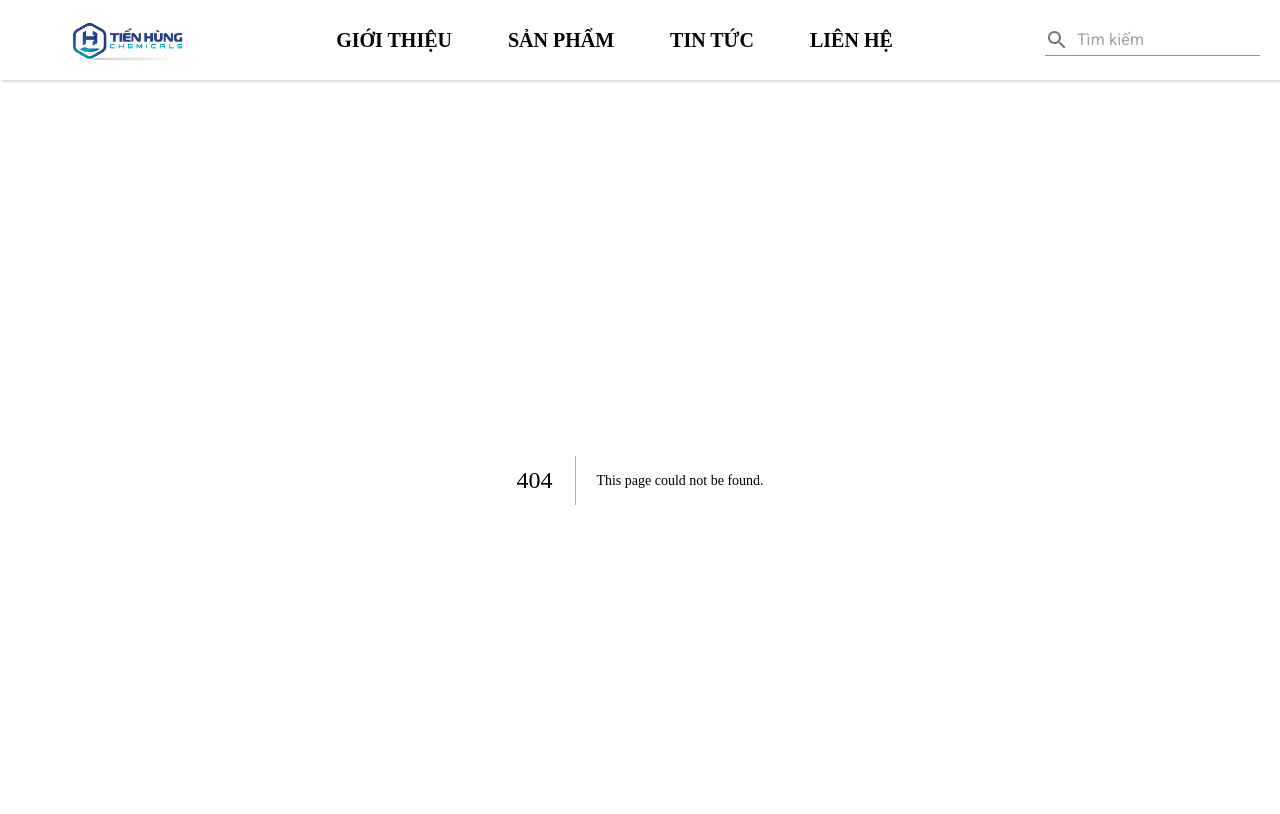
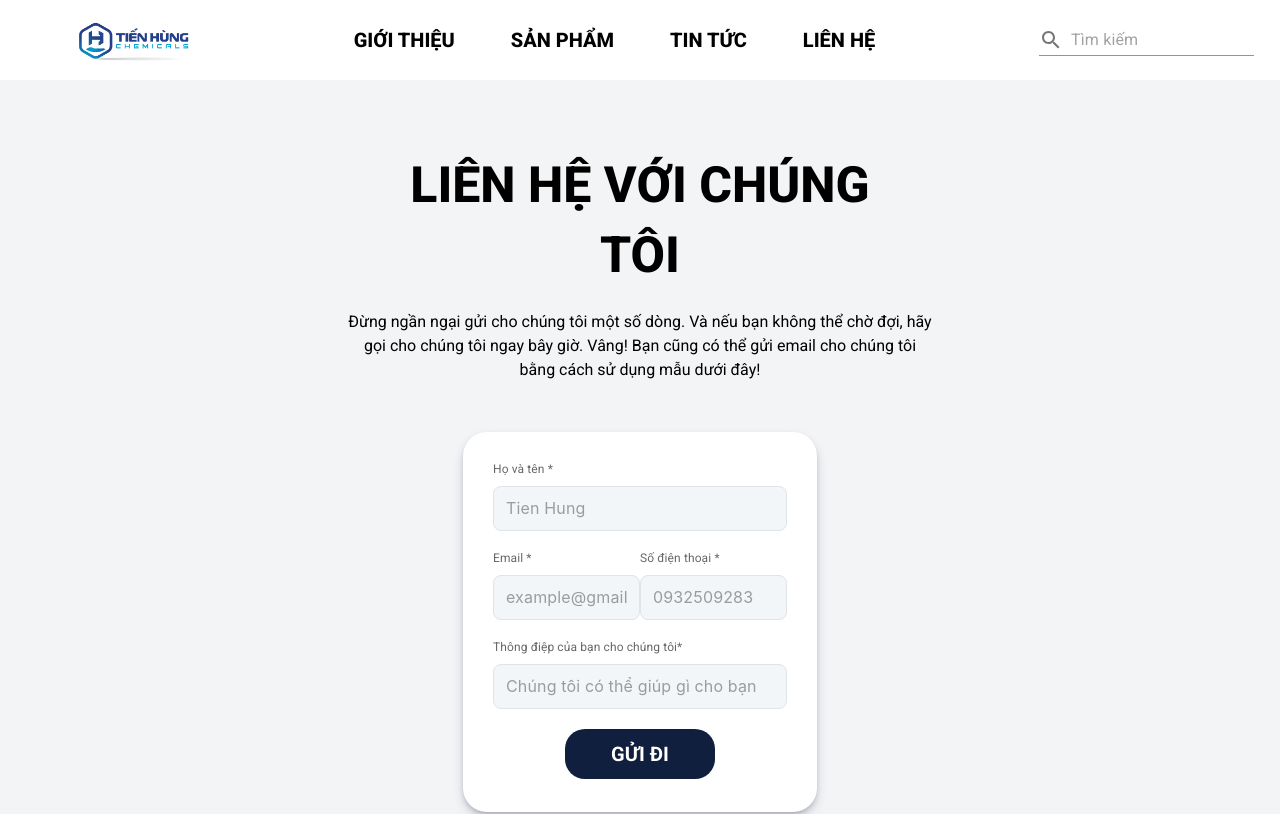
Before and after one commit to vodoanhoanglong/Next_F1, a Next.js app: page /contact in a window 1280 px wide. Before the commit this address had no page. Shown: the top 814 px of the page. Built offline with nearby package versions, Linux system fonts and the light colour scheme.

Commit message:
Done page contact

```diff
--- /dev/null
+++ b/src/app/contact/page.tsx
@@ -0,0 +1,127 @@
+"use client";
+import { FormControl, InputBase, InputLabel, alpha, styled } from "@mui/material";
+import Link from "next/link";
+import { NavBarKey, NavBarLink } from "../../components";
+
+const BootstrapInputShort = styled(InputBase)(({ theme }) => ({
+  "label + &": {
+    marginTop: theme.spacing(3),
+  },
+  "& .MuiInputBase-input": {
+    borderRadius: 8,
+    position: "relative",
+    backgroundColor: theme.palette.mode === "light" ? "#F3F6F9" : "#1A2027",
+    border: "1px solid",
+    borderColor: theme.palette.mode === "light" ? "#E0E3E7" : "#2D3843",
+    fontSize: 16,
+    width: "auto",
+    padding: "10px 12px",
+    transition: theme.transitions.create(["border-color", "background-color", "box-shadow"]),
+    // Use the system font instead of the default Roboto font.
+    fontFamily: [
+      "-apple-system",
+      "BlinkMacSystemFont",
+      '"Segoe UI"',
+      "Roboto",
+      '"Helvetica Neue"',
+      "Arial",
+      "sans-serif",
+      '"Apple Color Emoji"',
+      '"Segoe UI Emoji"',
+      '"Segoe UI Symbol"',
+    ].join(","),
+    "&:focus": {
+      boxShadow: `${alpha(theme.palette.primary.main, 0.25)} 0 0 0 0.2rem`,
+      borderColor: theme.palette.primary.main,
+    },
+  },
+}));
+
+const BootstrapInputLong = styled(InputBase)(({ theme }) => ({
+  "label + &": {
+    marginTop: theme.spacing(3),
+  },
+  "& .MuiInputBase-input": {
+    borderRadius: 8,
+    position: "relative",
+    backgroundColor: theme.palette.mode === "light" ? "#F3F6F9" : "#1A2027",
+    border: "1px solid",
+    borderColor: theme.palette.mode === "light" ? "#E0E3E7" : "#2D3843",
+    fontSize: 16,
+    width: "500px",
+    padding: "10px 12px",
+    transition: theme.transitions.create(["border-color", "background-color", "box-shadow"]),
+    // Use the system font instead of the default Roboto font.
+    fontFamily: [
+      "-apple-system",
+      "BlinkMacSystemFont",
+      '"Segoe UI"',
+      "Roboto",
+      '"Helvetica Neue"',
+      "Arial",
+      "sans-serif",
+      '"Apple Color Emoji"',
+      '"Segoe UI Emoji"',
+      '"Segoe UI Symbol"',
+    ].join(","),
+    "&:focus": {
+      boxShadow: `${alpha(theme.palette.primary.main, 0.25)} 0 0 0 0.2rem`,
+      borderColor: theme.palette.primary.main,
+    },
+  },
+}));
+
+export default async function ContactPage() {
+  return (
+    <div className="contact common-background">
+      <div className="contact__intro">
+        <div className="contact__intro-wrapper">
+          <h1>Liên hệ với chúng tôi</h1>
+          <p>
+            Đừng ngần ngại gửi cho chúng tôi một số dòng. Và nếu bạn không thể chờ đợi, hãy gọi cho chúng tôi ngay bây
+            giờ. Vâng! Bạn cũng có thể gửi email cho chúng tôi bằng cách sử dụng mẫu dưới đây!
+          </p>
+        </div>
+        <div className="contact__form">
+          <div className="contact__form-wrapper">
+            <div className="flex justify-center">
+              <FormControl variant="standard">
+                <InputLabel shrink htmlFor="bootstrap-input">
+                  Họ và tên *
+                </InputLabel>
+                <BootstrapInputLong placeholder="Tien Hung" />
+              </FormControl>
+            </div>
+            <div className="flex justify-between mt-5">
+              <FormControl variant="standard">
+                <InputLabel shrink htmlFor="bootstrap-input">
+                  Email *
+                </InputLabel>
+                <BootstrapInputShort placeholder="example@gmail.com" />
+              </FormControl>
+              <FormControl variant="standard">
+                <InputLabel shrink htmlFor="bootstrap-input">
+                  Số điện thoại *
+                </InputLabel>
+                <BootstrapInputShort placeholder="0932509283" />
+              </FormControl>
+            </div>
+            <div className="flex justify-center mt-5">
+              <FormControl variant="standard">
+                <InputLabel shrink htmlFor="bootstrap-input">
+                  Thông điệp của bạn cho chúng tôi*
+                </InputLabel>
+                <BootstrapInputLong placeholder="Chúng tôi có thể giúp gì cho bạn" />
+              </FormControl>
+            </div>
+            <div className="mt-5 flex justify-center">
+              <button>
+                <Link href={`${NavBarLink[NavBarKey.Contact]}`}>Gửi đi</Link>
+              </button>
+            </div>
+          </div>
+        </div>
+      </div>
+    </div>
+  );
+}
--- a/src/app/page.tsx
+++ b/src/app/page.tsx
@@ -20,9 +20,7 @@ export default async function HomePage() {
       <main className="overflow-hidden common-background">
         <Slider images={sliderData} />
         <span className="mt-5 flex justify-center items-center">
-          <hr className="divide" />
-          <h1 className="whitespace-nowrap">Sản Phẩm Nổi Bật</h1>
-          <hr className="divide" />
+          <h1 className="whitespace-nowrap h1-common">Sản Phẩm Nổi Bật</h1>
         </span>
         <div className="mt-20 mb-20 mr-20 ml-20 grid grid-cols-6 sm:grid-cols-1 md:grid-cols-2 lg:grid-cols-4">
           {products.map((product) => (
@@ -30,15 +28,11 @@ export default async function HomePage() {
           ))}
         </div>
         <span className="mt-5 flex justify-center items-center">
-          <hr className="divide" />
-          <h1 className="whitespace-nowrap">Giới Thiệu Công Ty</h1>
-          <hr className="divide" />
+          <h1 className="whitespace-nowrap h1-common">Giới Thiệu Công Ty</h1>
         </span>
         <Introduction introduction={introduction} />
         <span className="mt-5 flex justify-center items-center">
-          <hr className="divide" />
-          <h1 className="whitespace-nowrap">Bài Viết Tiêu Biểu</h1>
-          <hr className="divide" />
+          <h1 className="whitespace-nowrap h1-common">Bài Viết Tiêu Biểu</h1>
         </span>
         <div className="mt-5 grid grid-cols-4 sm:grid-cols-1 md:grid-cols-2 lg:grid-cols-3">
           {blogs.map((blog) => (
@@ -46,9 +40,7 @@ export default async function HomePage() {
           ))}
         </div>
         <span className="mt-5 flex justify-center items-center">
-          <hr className="divide" />
-          <h1 className="whitespace-nowrap">Đối Tác Của Chúng Tôi</h1>
-          <hr className="divide" />
+          <h1 className="whitespace-nowrap h1-common">Đối Tác Của Chúng Tôi</h1>
         </span>
         <Partner logos={partnerData} />
       </main>
--- a/src/components/home/Footer.tsx
+++ b/src/components/home/Footer.tsx
@@ -30,18 +30,18 @@ export default function Footer() {
                   e.preventDefault();
                 }}
               >
-                (+84) 932 765 080
+                (+84) 932 509 283
               </Link>
             </li>
             <li>
               <Link
                 href={"#"}
                 onClick={(e) => {
-                  window.location = "mailto:long.vo.tech@gmail.com" as unknown as Location;
+                  window.location = "mailto:tien.hung.chemicals@gmail.com" as unknown as Location;
                   e.preventDefault();
                 }}
               >
-                long.vo.tech@gmail.com
+                tien.hung.chemicals@gmail.com
               </Link>
             </li>
             <li>
--- a/src/components/home/Slider.tsx
+++ b/src/components/home/Slider.tsx
@@ -4,7 +4,7 @@ import { Swiper, SwiperSlide } from "swiper/react";
 
 // import required modules
 import Image from "next/image";
-import { Pagination } from "swiper/modules";
+import { Autoplay, Pagination } from "swiper/modules";
 import { IMasterData } from ".";
 
 export default function Slider({ images }: { images: IMasterData[] } = { images: [] }) {
@@ -13,9 +13,12 @@ export default function Slider({ images }: { images: IMasterData[] } = { images:
       pagination={{
         dynamicBullets: true,
       }}
-      modules={[Pagination]}
+      modules={[Autoplay, Pagination]}
       loop
-      autoplay
+      autoplay={{
+        delay: 2500,
+        disableOnInteraction: false,
+      }}
     >
       {images.map((image, index) => (
         <SwiperSlide key={index} className="overflow-hidden relative">
--- a/src/components/product/Card.tsx
+++ b/src/components/product/Card.tsx
@@ -23,7 +23,7 @@ export default function Card({ card }: { card: IProductData }) {
       />
       <div className="card__container">
         <h2 className="font-extrabold">{card.name}</h2>
-        <h4 className="font-bold">
+        <h4 className="mt-2 font-bold">
           {card.code} - {convertCurrencyToVND(card.price)}
         </h4>
         <p className="card__container--description">{card.description}</p>
--- a/src/styles/_card.scss
+++ b/src/styles/_card.scss
@@ -1,7 +1,8 @@
 .card {
   user-select: none;
-  width: 300px;
-  max-width: 350px;
+  width: 400px;
+  max-width: 400px;
+  height: 500px;
   background-color: #ffffff;
   box-shadow:
     0 1px 3px 0 rgba(0, 0, 0, 0.1),
@@ -33,6 +34,11 @@
     &--description {
       margin: 0.5rem 0;
       color: #050505;
+      height: 120px;
+      display: -webkit-box;
+      -webkit-line-clamp: 5;
+      -webkit-box-orient: vertical;
+      overflow: hidden;
     }
 
     &--creator {
@@ -56,8 +62,6 @@
     transition: 0.7s all;
   }
   &:hover {
-    // border: 1px solid #ffffff44;
-    // box-shadow: 0 7px 50px 10px #000000aa;
     cursor: pointer;
     box-shadow:
       0 10px 15px -3px rgba(0, 0, 0, 0.1),
--- /dev/null
+++ b/src/styles/_contact.scss
@@ -0,0 +1,57 @@
+.contact {
+  width: 100%;
+
+  &__intro {
+    padding: 50px;
+
+    &-wrapper {
+      width: 50%;
+      margin: auto;
+      text-align: center;
+
+      h1 {
+        text-transform: uppercase;
+        margin: 20px;
+        font-size: 50px;
+        line-height: 1.4;
+      }
+    }
+  }
+
+  &__form {
+    width: 30%;
+    margin: auto;
+    margin-top: 50px;
+    border-radius: 24px;
+    padding: 30px;
+    height: 380px;
+    box-shadow:
+      rgba(50, 50, 93, 0.25) 0px 6px 12px -2px,
+      rgba(0, 0, 0, 0.3) 0px 3px 7px -3px;
+    --tw-translate-y: 0.125rem;
+    background-color: #ffff;
+
+    button {
+      width: 150px;
+      height: 50px;
+      padding: 10px;
+      border-radius: 20px;
+      background-color: #0f1f3d;
+      color: white;
+      font-weight: bold;
+      font-size: 20px;
+      text-transform: uppercase;
+      transition: all 0.3s;
+
+      &:hover {
+        background-color: white;
+        color: #0f1f3d;
+        box-shadow:
+          rgba(50, 50, 93, 0.25) 0px 6px 12px -2px,
+          rgba(0, 0, 0, 0.3) 0px 3px 7px -3px;
+        --tw-translate-y: 0.125rem;
+        background-color: #ffff;
+      }
+    }
+  }
+}
--- a/src/styles/globals.scss
+++ b/src/styles/globals.scss
@@ -14,12 +14,13 @@
 @import "./dynamic-content";
 @import "./news";
 @import "./news-detail";
+@import "./contact";
 
 * {
   margin: 0;
   padding: 0;
   box-sizing: border-box;
-  font-family: "Bebas Neue", cursive;
+  font-family: "Roboto", sans-serif;
 }
 
 @layer base {
@@ -146,4 +147,12 @@
       color: white !important;
     }
   }
+
+  .h1-common {
+    text-transform: uppercase;
+    margin-top: 50px;
+    margin-bottom: 20px;
+    font-size: 50px;
+    line-height: 1.4;
+  }
 }
```
Also changed, not shown: src/components/product/CategoryBanner.tsx (+31 -6 lines).
